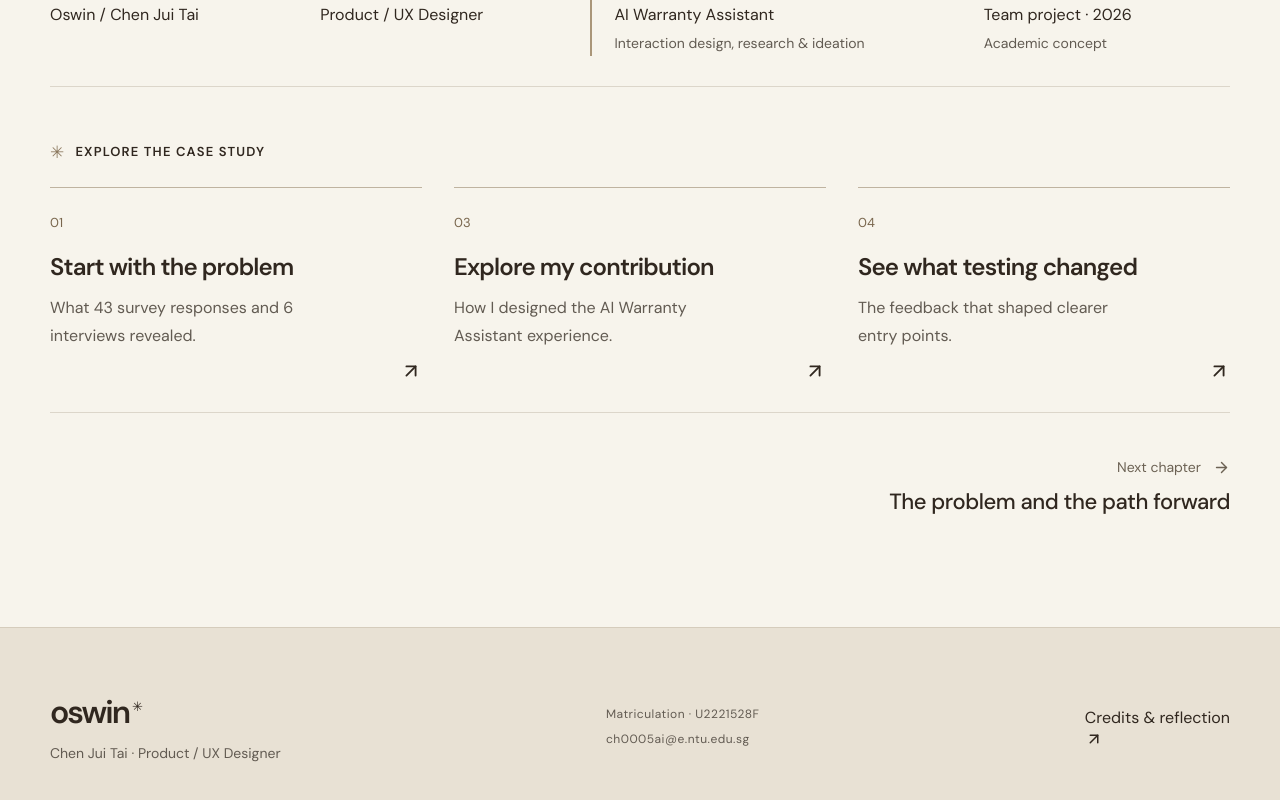
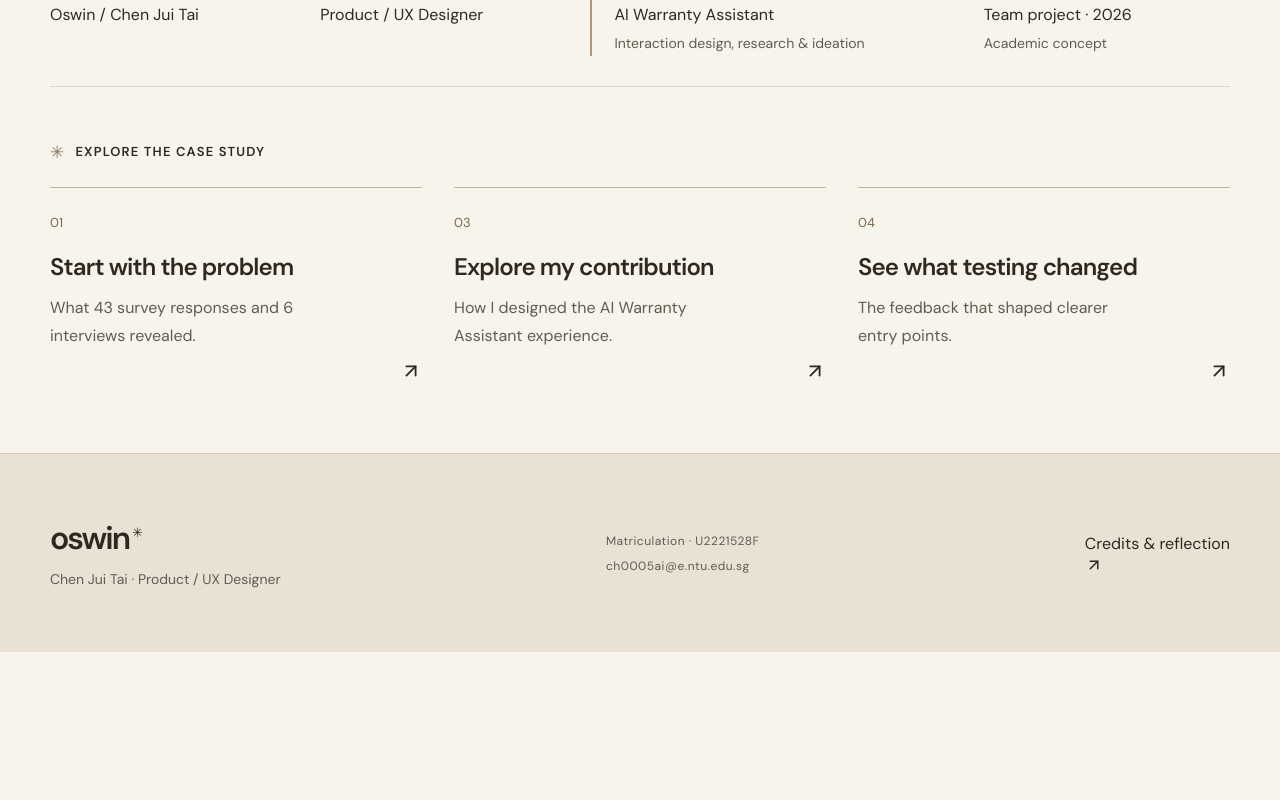
Before and after one commit to OswinJTC/DV2008---Individual, a React (Vite) app: page / in a window 1280 px wide. Shown: the part 1490-2290 px from the top of the page. After the commit the page ends 2142 px from the top, so only its background shows below. Built offline with nearby package versions, Linux system fonts and the light colour scheme.

Commit message:
Remove chapter pagination from all pages

```diff
--- a/src/App.tsx
+++ b/src/App.tsx
@@ -1,6 +1,6 @@
 import { useEffect, useRef, useState } from "react";
 import { MotionConfig } from "framer-motion";
-import { ArrowLeft, ArrowRight, ArrowUpRight, Menu, X } from "lucide-react";
+import { ArrowUpRight, Menu, X } from "lucide-react";
 import {
   OverviewPage,
   ResearchPage,
@@ -151,33 +151,6 @@ export default function App() {
         <div key={pageId}>
           <Page />
         </div>
-        <nav className="page-pagination wrap" aria-label="Chapter navigation">
-          {index > 0 ? (
-            <a href={`#/${pages[index - 1].id}`}>
-              <span>
-                <ArrowLeft size={17} /> Previous
-              </span>
-              <strong>{pages[index - 1].label}</strong>
-            </a>
-          ) : (
-            <div />
-          )}
-          {index < pages.length - 1 ? (
-            <a className="next-page" href={`#/${pages[index + 1].id}`}>
-              <span>
-                Next chapter <ArrowRight size={17} />
-              </span>
-              <strong>{pages[index + 1].title}</strong>
-            </a>
-          ) : (
-            <a className="next-page" href="#/overview">
-              <span>
-                Back to the project <ArrowUpRight size={17} />
-              </span>
-              <strong>Overview</strong>
-            </a>
-          )}
-        </nav>
       </main>
       <footer className="site-footer">
         <div className="wrap site-footer-inner">
```
